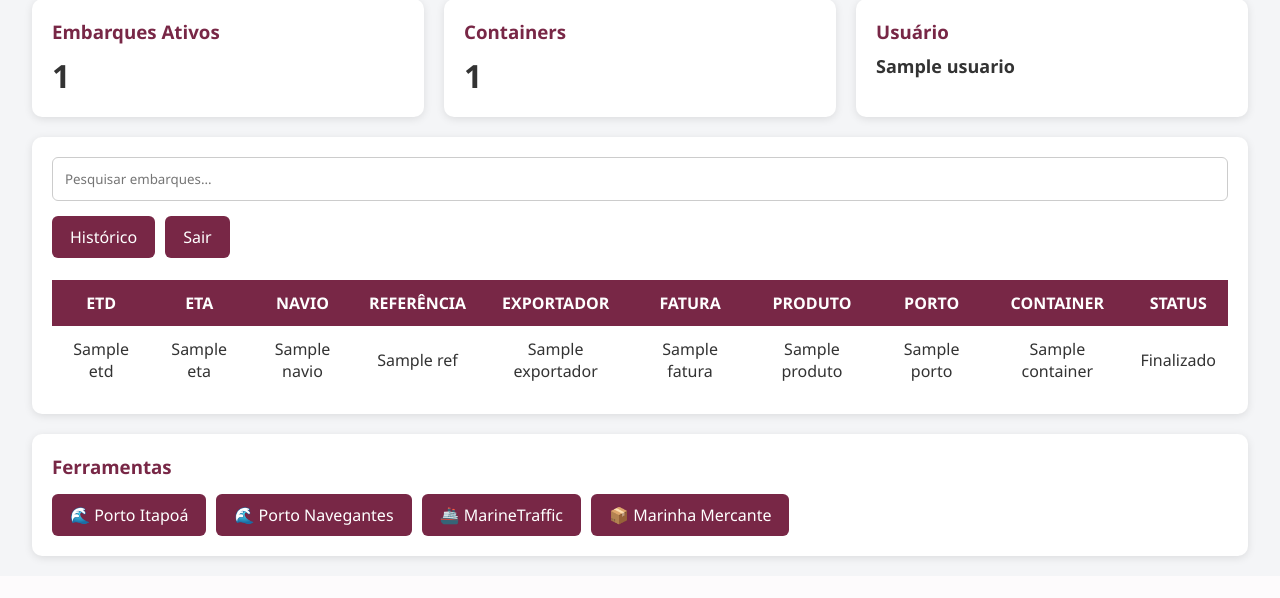
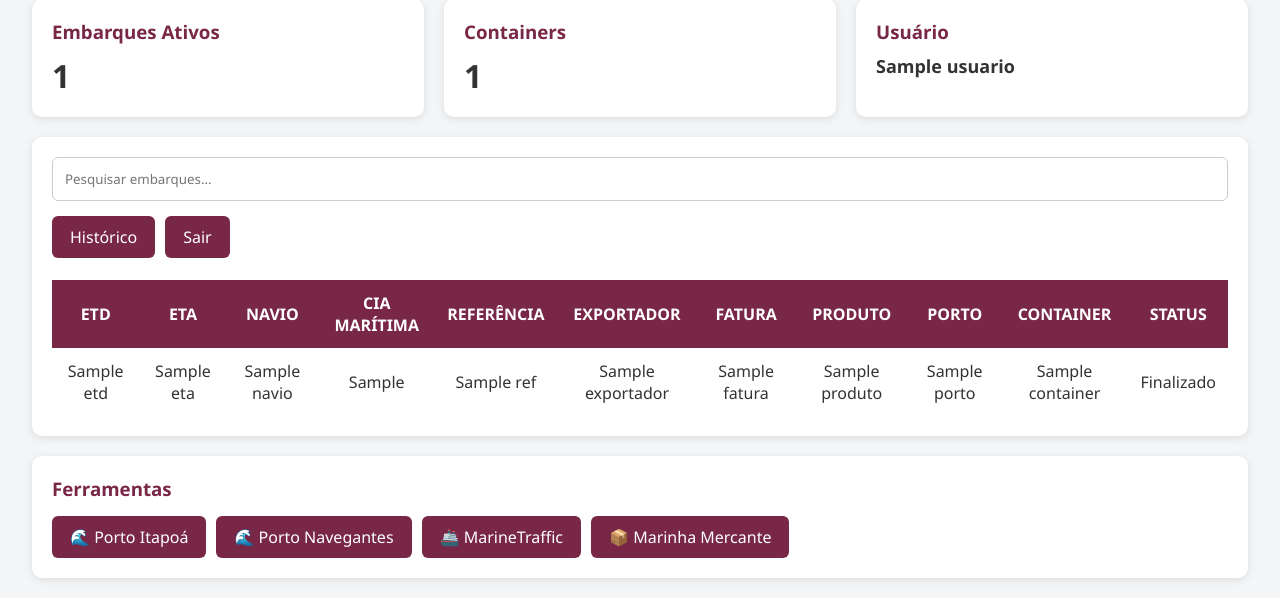
Before and after one commit to Axiostech2011/Controle_embarques, a Flask app: template templates/todos_embarques.html in a window 1280 px wide. Shown: the part 265-863 px from the top of the page. Before the commit the page ends 827 px from the top, so only its background shows below. Run offline with Flask 3, Linux system fonts and the light colour scheme; the template is opened without the code that fills it: most values are stand-ins (such as "Sample title", 1, 10 or a date in 2020).

Commit message:
Update todos_embarques.html

```diff
--- a/templates/todos_embarques.html
+++ b/templates/todos_embarques.html
@@ -153,6 +153,7 @@ Sair
 <th>ETD</th>
 <th>ETA</th>
 <th>NAVIO</th>
+<th>CIA MARÍTIMA</th>
 <th>REFERÊNCIA</th>
 <th>EXPORTADOR</th>
 <th>FATURA</th>
@@ -177,6 +178,7 @@ Sair
 <td>{{ embarque["etd"] }}</td>
 <td>{{ embarque["eta"] }}</td>
 <td>{{ embarque["navio"] }}</td>
+<td>{{ embarque["cia_maritima"] }}</td>
 <td>{{ embarque["ref"] }}</td>
 <td>{{ embarque["exportador"] }}</td>
 <td>{{ embarque["fatura"] }}</td>
```
